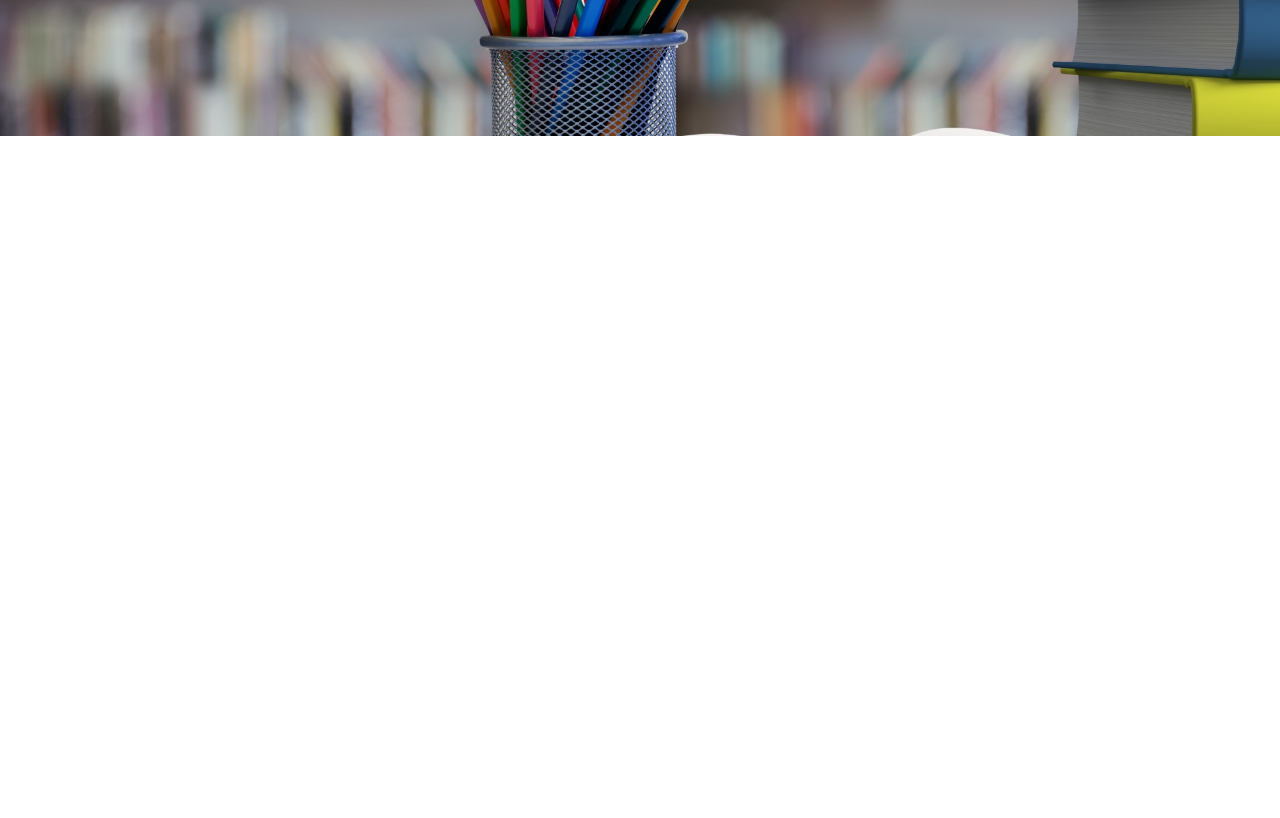
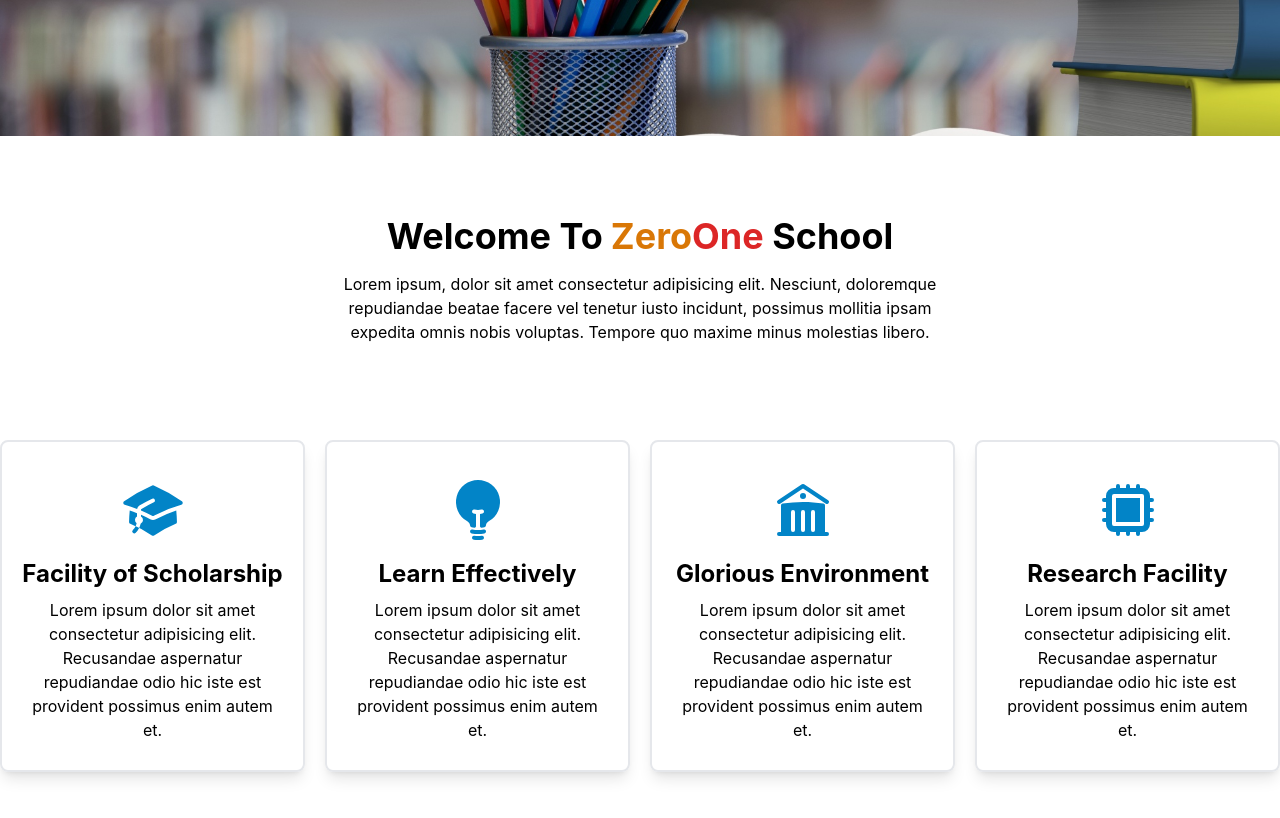
Before and after one commit to EhsanEIK/zero-one-school-website, a React (Create React App) app: page /home in a window 1280 px wide. Shown: the part 460-1278 px from the top of the page. Before the commit the page ends 800 px from the top, so only its background shows below. Built offline with nearby package versions, Linux system fonts and the light colour scheme.

Commit message:
added Welcome component and section in Home page

```diff
--- a/src/components/Header/Header.js
+++ b/src/components/Header/Header.js
@@ -1,31 +1,13 @@
 import React from 'react';
-import { NavLink } from 'react-router-dom';
-import './Header.css';
+import Navbar from '../Navbar/Navbar';
+import TopHeader from '../TopHeader/TopHeader';
 
 const Header = () => {
     return (
         <header>
-            <nav className='bg-indigo-600 text-white md:flex md:justify-between items-center py-6'>
-                <h1 className='text-5xl font-extrabold text-yellow-500 text-center md:ml-14 md:mb-0 mb-5'>ZERO 1</h1>
-                <div className='md:ml-0 ml-5'>
-                    <NavLink className={({ isActive }) => isActive ? 'bg-red-600 md:mr-3 mr-0 px-2 py-1' : 'md:mr-3 mr-0 px-2 py-1'} to={'/home'}>Home</NavLink>
-                    <NavLink className={({ isActive }) => isActive ? 'bg-red-600 md:mr-3 mr-0 px-2 py-1' : 'md:mr-3 mr-0 px-2 py-1'} to={'/courses'}>Courses</NavLink>
-                    <NavLink className={({ isActive }) => isActive ? 'bg-red-600 md:mr-3 mr-0 px-2 py-1' : 'md:mr-3 mr-0 px-2 py-1'} to={'/instructors'}>Instructor</NavLink>
-                    <NavLink className={({ isActive }) => isActive ? 'bg-red-600 md:mr-3 mr-0 px-2 py-1' : 'md:mr-3 mr-0 px-2 py-1'} to={'/about'}>About</NavLink>
-                    <NavLink className={({ isActive }) => isActive ? 'bg-red-600 md:mr-3 mr-0 px-2 py-1' : 'md:mr-3 mr-0 px-2 py-1'} to={'/contact'}>Contact</NavLink>
-                </div>
-            </nav >
-            <section className='top-header flex justify-center items-center'>
-                <div className='w-3/4 text-white'>
-                    <h1 className='md:text-5xl text-3xl font-bold'>Zero One is the best
-                        <span className='text-rose-600'> Educational Institution </span>
-                        in the town.
-                    </h1>
-                    <p className='text-md my-3'>Lorem ipsum dolor sit amet consectetur adipisicing elit. Dolor aspernatur nihil eaque consequatur id deserunt natus magni fuga autem vel? Vero, eveniet hic. Eius blanditiis laborum eligendi molestias alias natus?</p>
-                    <button className='border-2 border-gray-400 rounded-lg text-lg text-white-600 py-1 px-4 hover:bg-slate-500'>Get Enroll</button>
-                </div>
-            </section>
-        </header >
+            <Navbar></Navbar>
+            <TopHeader></TopHeader>
+        </header>
     );
 };
 
--- a/src/components/Home/Home.js
+++ b/src/components/Home/Home.js
@@ -1,9 +1,10 @@
 import React from 'react';
+import Welcome from '../Welcome/Welcome';
 
 const Home = () => {
     return (
-        <div>
-
+        <div className='container mx-auto'>
+            <Welcome></Welcome>
         </div>
     );
 };
--- /dev/null
+++ b/src/components/Navbar/Navbar.js
@@ -0,0 +1,19 @@
+import React from 'react';
+import { NavLink } from 'react-router-dom';
+
+const Navbar = () => {
+    return (
+        <nav className='bg-indigo-600 text-white md:flex md:justify-between items-center py-6'>
+            <h1 className='text-5xl font-extrabold text-yellow-500 text-center md:ml-14 md:mb-0 mb-5'>ZERO<span className='text-red-600'>1</span></h1>
+            <div className='md:ml-0 ml-5'>
+                <NavLink className={({ isActive }) => isActive ? 'bg-red-600 md:mr-3 mr-0 px-2 py-1' : 'md:mr-3 mr-0 px-2 py-1'} to={'/home'}>Home</NavLink>
+                <NavLink className={({ isActive }) => isActive ? 'bg-red-600 md:mr-3 mr-0 px-2 py-1' : 'md:mr-3 mr-0 px-2 py-1'} to={'/courses'}>Courses</NavLink>
+                <NavLink className={({ isActive }) => isActive ? 'bg-red-600 md:mr-3 mr-0 px-2 py-1' : 'md:mr-3 mr-0 px-2 py-1'} to={'/instructors'}>Instructor</NavLink>
+                <NavLink className={({ isActive }) => isActive ? 'bg-red-600 md:mr-3 mr-0 px-2 py-1' : 'md:mr-3 mr-0 px-2 py-1'} to={'/about'}>About</NavLink>
+                <NavLink className={({ isActive }) => isActive ? 'bg-red-600 md:mr-3 mr-0 px-2 py-1' : 'md:mr-3 mr-0 px-2 py-1'} to={'/contact'}>Contact</NavLink>
+            </div>
+        </nav >
+    );
+};
+
+export default Navbar;
--- /dev/null
+++ b/src/components/TopHeader/TopHeader.js
@@ -0,0 +1,19 @@
+import React from 'react';
+import './TopHeader.css';
+
+const TopHeader = () => {
+    return (
+        <section className='top-header flex justify-center items-center'>
+            <div className='w-3/4 text-white'>
+                <h1 className='md:text-5xl text-3xl font-bold'>Zero One is the best
+                    <span className='text-rose-600'> Educational Institution </span>
+                    in the town.
+                </h1>
+                <p className='text-md my-3'>Lorem ipsum dolor sit amet consectetur adipisicing elit. Dolor aspernatur nihil eaque consequatur id deserunt natus magni fuga autem vel? Vero, eveniet hic. Eius blanditiis laborum eligendi molestias alias natus?</p>
+                <button className='border-2 border-gray-400 rounded-lg text-lg text-white-600 py-1 px-4 hover:bg-slate-500'>Get Enroll</button>
+            </div>
+        </section>
+    );
+};
+
+export default TopHeader;
--- /dev/null
+++ b/src/components/Welcome/Welcome.js
@@ -0,0 +1,51 @@
+import React from 'react';
+import { AcademicCapIcon, LightBulbIcon, BuildingLibraryIcon, CpuChipIcon } from '@heroicons/react/24/solid';
+
+const Welcome = () => {
+    return (
+        <section className='my-20'>
+            <div className='flex justify-center mb-24'>
+                <div className='text-center md:w-2/4 md:m-0 mx-2'>
+                    <h1 className='text-4xl font-bold mb-4'>Welcome To
+                        <span className='text-amber-600 ml-2'>Zero</span>
+                        <span className='text-red-600'>One </span>
+                        School
+                    </h1>
+                    <p>Lorem ipsum, dolor sit amet consectetur adipisicing elit. Nesciunt, doloremque repudiandae beatae facere vel tenetur iusto incidunt, possimus mollitia ipsam expedita omnis nobis voluptas. Tempore quo maxime minus molestias libero.</p>
+                </div>
+            </div>
+            <div className='grid lg:grid-cols-4 md:grid-cols-2 grid-cols-1 gap-5 lg:m-0 m-5'>
+                <div className='border-2 shadow-lg text-center rounded-lg p-5'>
+                    <div className='flex justify-center'>
+                        <AcademicCapIcon className="h-16 w-16 text-sky-600 my-4" />
+                    </div>
+                    <p className='text-2xl font-bold'>Facility of Scholarship</p>
+                    <p className='my-2'>Lorem ipsum dolor sit amet consectetur adipisicing elit. Recusandae aspernatur repudiandae odio hic iste est provident possimus enim autem et.</p>
+                </div>
+                <div className='border-2 shadow-lg text-center rounded-lg p-5'>
+                    <div className='flex justify-center'>
+                        <LightBulbIcon className="h-16 w-16 text-sky-600 my-4" />
+                    </div>
+                    <p className='text-2xl font-bold'>Learn Effectively</p>
+                    <p className='my-2'>Lorem ipsum dolor sit amet consectetur adipisicing elit. Recusandae aspernatur repudiandae odio hic iste est provident possimus enim autem et.</p>
+                </div>
+                <div className='border-2 shadow-lg text-center rounded-lg p-5'>
+                    <div className='flex justify-center'>
+                        <BuildingLibraryIcon className="h-16 w-16 text-sky-600 my-4" />
+                    </div>
+                    <p className='text-2xl font-bold'>Glorious Environment</p>
+                    <p className='my-2'>Lorem ipsum dolor sit amet consectetur adipisicing elit. Recusandae aspernatur repudiandae odio hic iste est provident possimus enim autem et.</p>
+                </div>
+                <div className='border-2 shadow-lg text-center rounded-lg p-5'>
+                    <div className='flex justify-center'>
+                        <CpuChipIcon className="h-16 w-16 text-sky-600 my-4" />
+                    </div>
+                    <p className='text-2xl font-bold'>Research Facility</p>
+                    <p className='my-2'>Lorem ipsum dolor sit amet consectetur adipisicing elit. Recusandae aspernatur repudiandae odio hic iste est provident possimus enim autem et.</p>
+                </div>
+            </div>
+        </section>
+    );
+};
+
+export default Welcome;
--- a/src/layouts/Main.js
+++ b/src/layouts/Main.js
@@ -6,7 +6,7 @@ const Main = () => {
     return (
         <div>
             <Header></Header>
-            <Outlet className='container mx-auto'></Outlet>
+            <Outlet></Outlet>
         </div>
     );
 };
```
Also changed, not shown: src/components/TopHeader/TopHeader.css (renamed from src/components/Header/Header.css).
